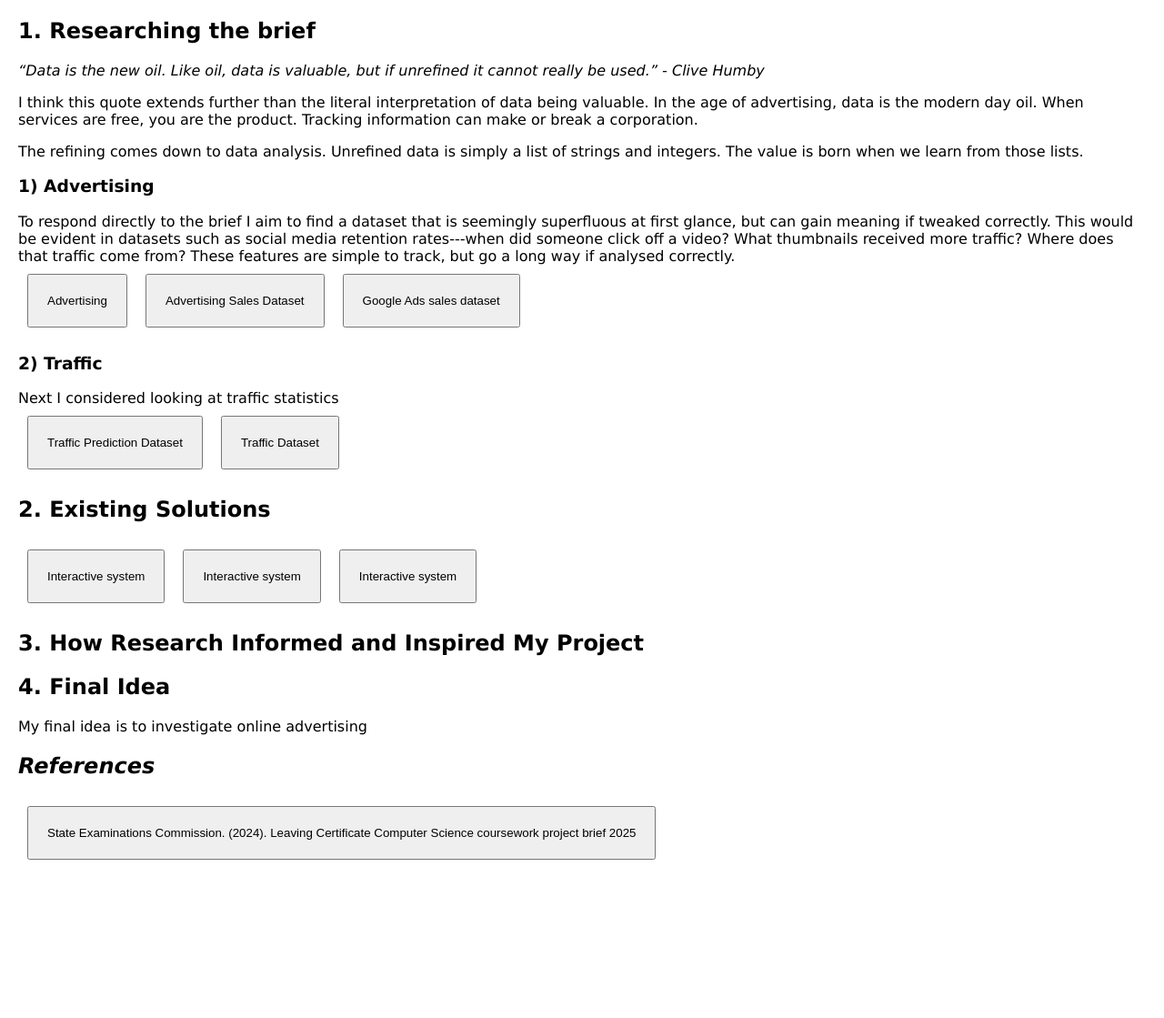
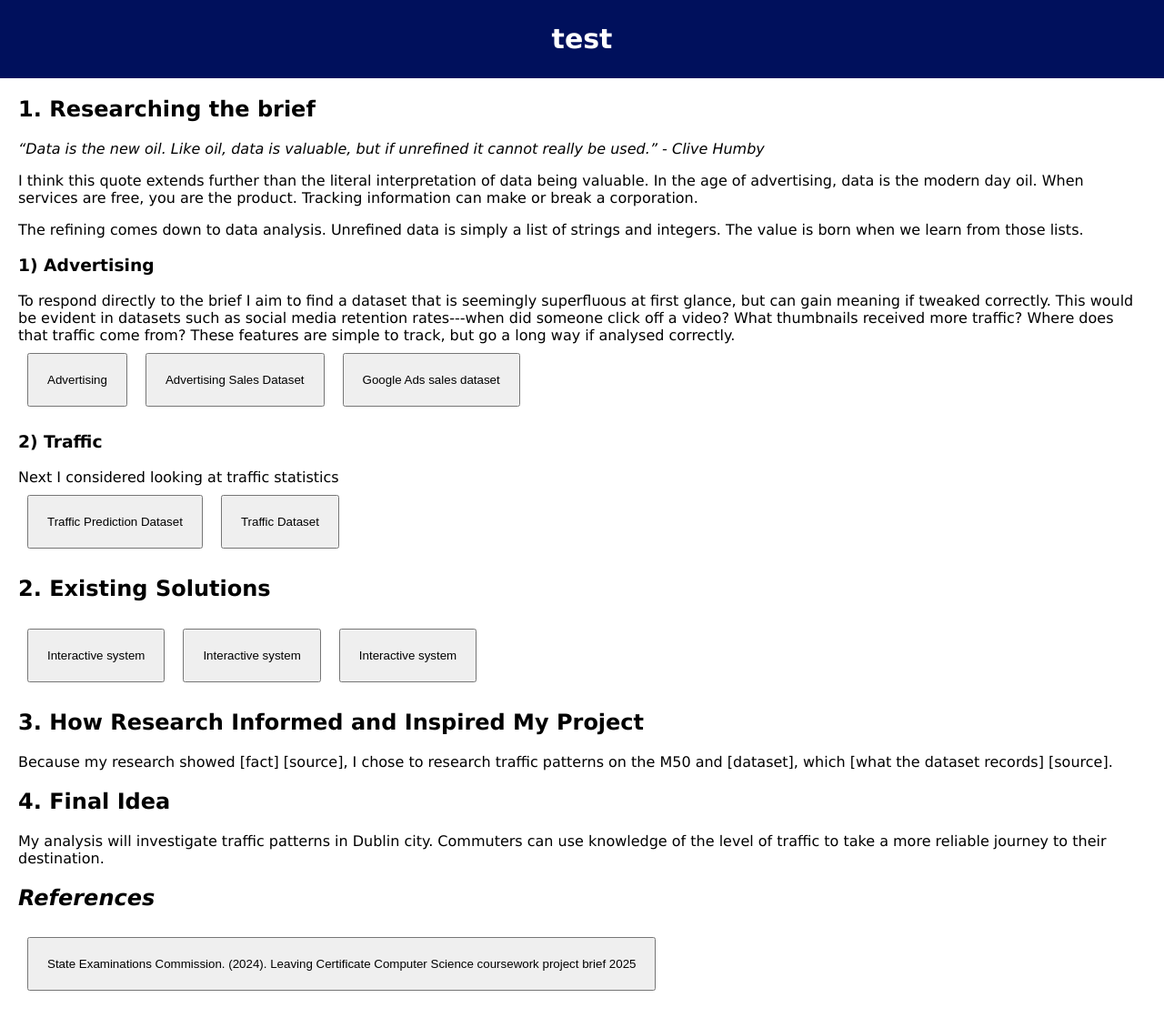
Before and after one commit to cattclawzz/lcProject27, a Flask app: page / in a window 1280 px wide. Shown: the part 120-1239 px from the top of the page at 91% size. Before the commit the page ends 1065 px from the top, so only its background shows below. Run offline with Flask 3, Linux system fonts and the light colour scheme.

Commit message:
More shit i changed idfk im not keeping track anymore

```diff
--- a/source/templates/index.html
+++ b/source/templates/index.html
@@ -13,6 +13,9 @@
 
 	<div class = "header">
 		<h1>Data Analysis Trial Project</h1>
+	</div>
+	<div class = "nav">
+		<h2>test</h2>
 	</div>
 
 	<div class = "page">
@@ -49,9 +52,11 @@
 
 		<h2> 3. How Research Informed and Inspired My Project </h2>
 
+		Because my research showed [fact] [source], I chose to research traffic patterns on the M50 and [dataset], which [what the dataset records] [source].
+
 		<h2> 4. Final Idea </h2>
 
-			<p> My final idea is to investigate online advertising </p>
+			<p> My analysis will investigate traffic patterns in Dublin city. Commuters can use knowledge of the level of traffic to take a more reliable journey to their destination.</p>
 
 		<h2><i> References </i></h2>
 
```
